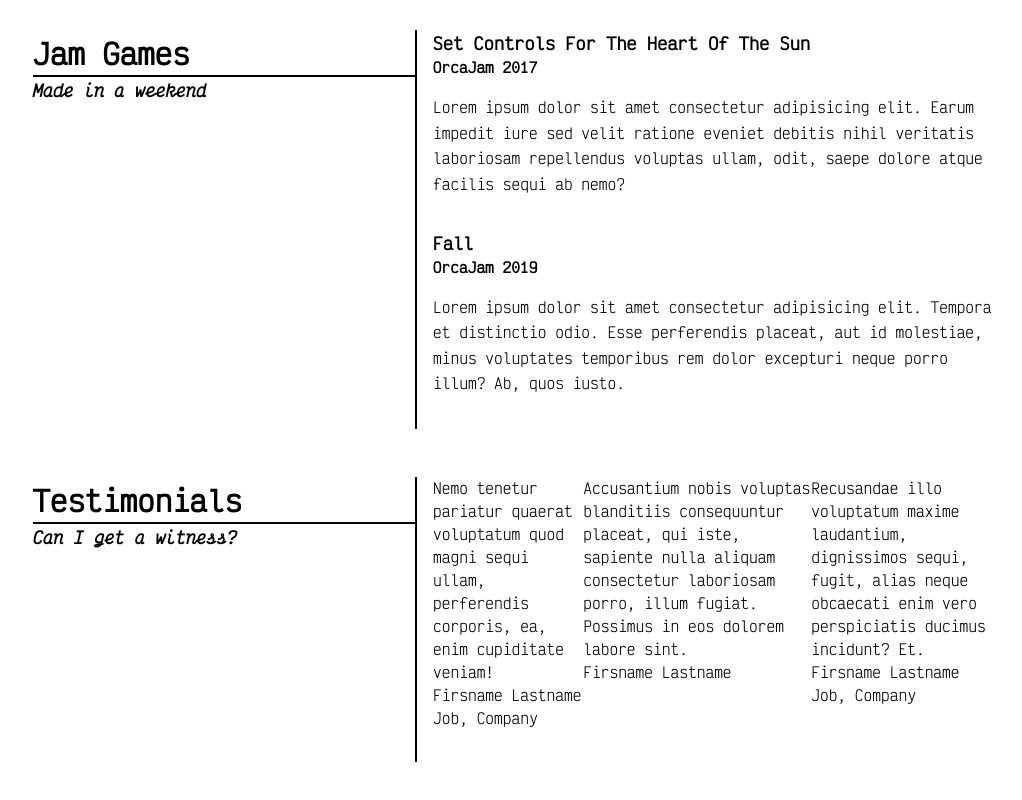
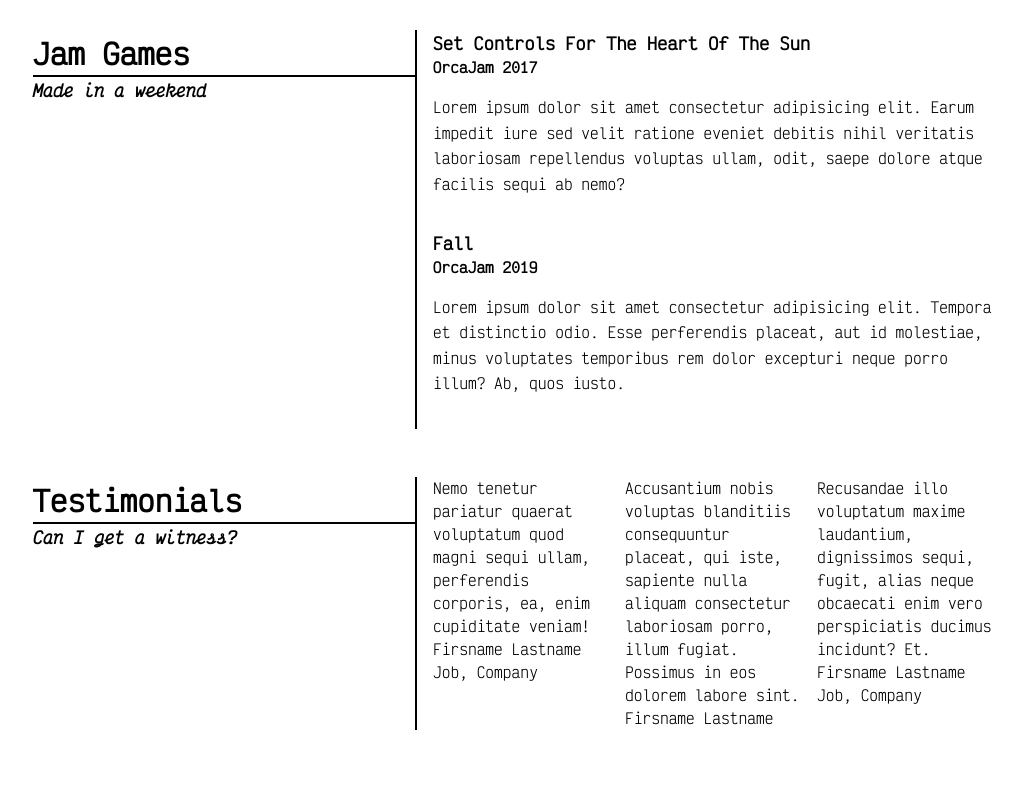
Before and after one commit to weslord/weslord.com, a plain HTML site: page index.html in a window 1280 px wide. Shown: the part 828-1628 px from the top of the page, without its empty margins (127-1149 px from the left). After the commit the page ends 1606 px from the top, so only its background shows below. Drawn offline with Linux system fonts and the light colour scheme.

Commit message:
Improve testimonials wrapping

```diff
--- a/index.html
+++ b/index.html
@@ -87,13 +87,13 @@
         </div>
     </section>
 
-    <section class='testimonials'>
+    <section>
         <header>
             <h2>Testimonials</h2>
             <h3>Can I get a witness?</h3>
         </header>
-        <div>
-            <div>
+        <div class='testimonials'>
+            <div class='testimonial'>
                 <div class='quote'>
                     Nemo tenetur pariatur quaerat voluptatum quod magni sequi ullam, perferendis corporis, ea, enim cupiditate veniam!
                 </div>
@@ -106,7 +106,7 @@
                     </div>
                 </div>
             </div>
-            <div>
+            <div class='testimonial'>
                 <div class='quote'>
                     Accusantium nobis voluptas blanditiis consequuntur placeat, qui iste, sapiente nulla aliquam consectetur laboriosam porro, illum fugiat. Possimus in eos dolorem labore sint.
                 </div>
@@ -116,7 +116,7 @@
                     </div>
                 </div>
             </div>
-            <div>
+            <div class='testimonial'>
                 <div class='quote'>
                     Recusandae illo voluptatum maxime laudantium, dignissimos sequi, fugit, alias neque obcaecati enim vero perspiciatis ducimus incidunt? Et.
                 </div>
--- a/style.css
+++ b/style.css
@@ -48,8 +48,16 @@ header h3 {
     font-style: italic;
 }
 
-.testimonials > div {
+.testimonials {
     display: flex;
+    flex-wrap: wrap;
+    gap: 1em;
+    justify-content: space-around;
+}
+
+.testimonial {
+    flex: 0.5 0 10em;
+    margin-bottom: unset;
 }
 
 @media (max-width: 760px) {
@@ -80,7 +88,11 @@ header h3 {
         column-count: 2;
     }
 
-    .testimonials > div {
+    .testimonials {
         flex-direction: column;
     }
+
+    .testimonial {
+        flex-basis: unset;
+    }
 }
```
